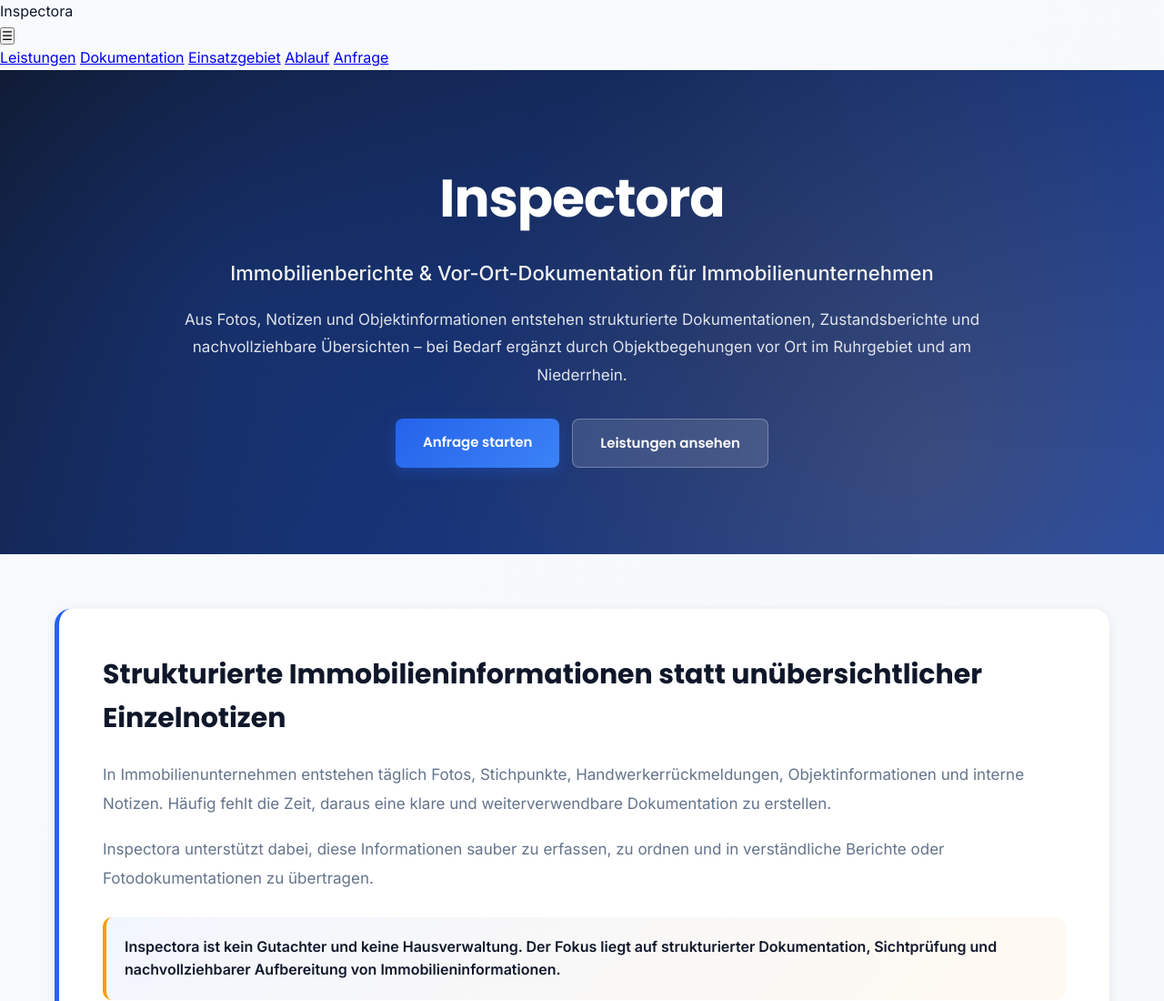
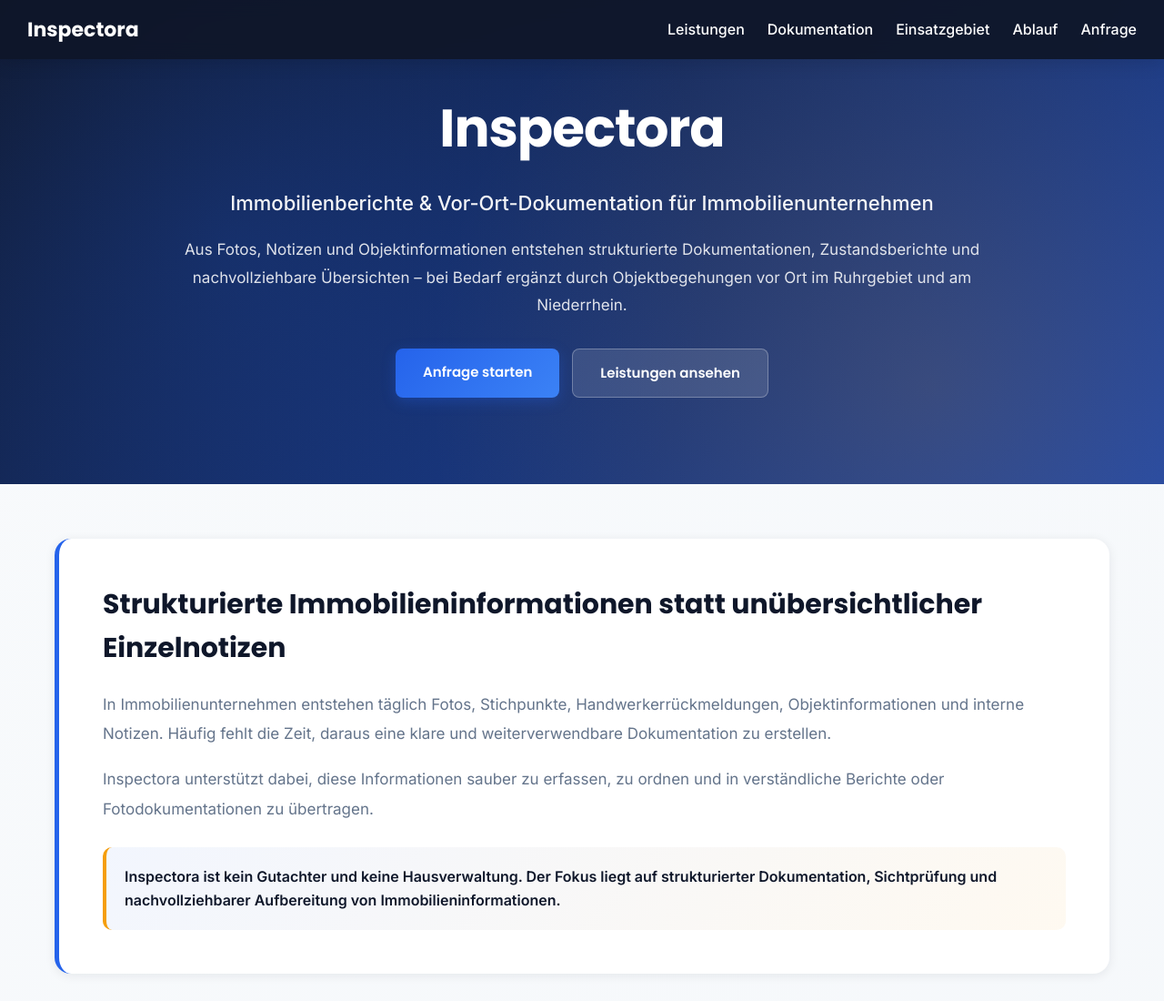
Before and after one commit to fabiofnz/Inspectora, a plain HTML site: page index.html in a window 1280 px wide. Shown: the top 1100 px of the page at 91% size. Drawn offline with nearby package versions, Linux system fonts and the light colour scheme.

Commit message:
index.html aktualisieren

```diff
--- a/index.html
+++ b/index.html
@@ -580,6 +580,51 @@ footer {
     padding: 15px;
   }
 }
+
+/* Navigation */
+
+.top-nav {
+    position: fixed;
+    top: 0;
+    left: 0;
+    width: 100%;
+    background: rgba(15, 23, 42, 0.95);
+    backdrop-filter: blur(10px);
+    z-index: 1000;
+    display: flex;
+    justify-content: space-between;
+    align-items: center;
+    padding: 15px 30px;
+    box-shadow: 0 2px 20px rgba(0,0,0,0.15);
+}
+
+.nav-brand {
+    color: white;
+    font-family: 'Poppins', sans-serif;
+    font-size: 22px;
+    font-weight: 700;
+}
+
+.nav-links {
+    display: flex;
+    gap: 25px;
+}
+
+.nav-links a {
+    color: white;
+    text-decoration: none;
+    font-weight: 500;
+    transition: 0.3s;
+}
+
+.nav-links a:hover {
+    color: var(--secondary);
+}
+
+.nav-toggle {
+    display: none;
+}
+
 </style>
 </head>
 
```
